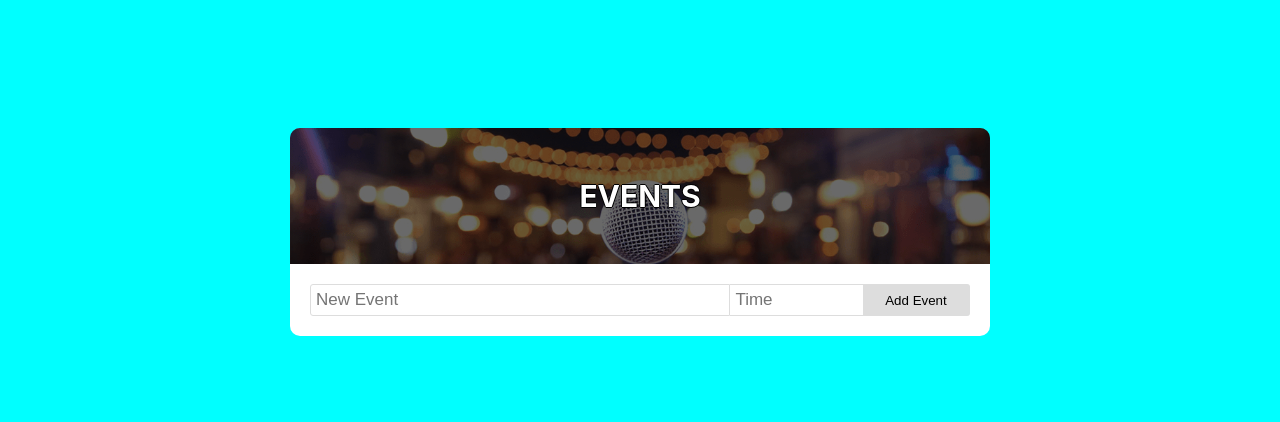
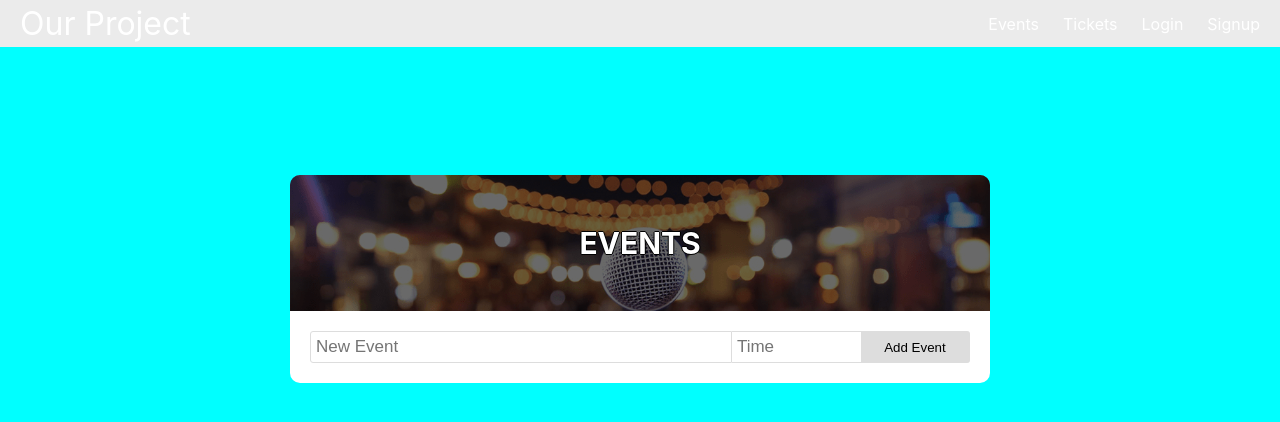
Before and after one commit to JakMcCarthy/EventsPage, a React (Create React App) app: page /login in a window 1280 px wide. Shown: the top 422 px of the page. Built offline with nearby package versions, Linux system fonts and the light colour scheme.

Commit message:
started styling the header by creating the navbar.css and importing it. Also commented out the event.js temporarily because it was causing an error (we will fix that)

```diff
--- a/src/App.js
+++ b/src/App.js
@@ -1,10 +1,13 @@
 import React from 'react';
 import Main from './components/Main';
+import Navbar from "./components/Header/Navbar";
+
 import { GlobalProvider } from './context/GlobalState';
 
 function App() {
   return (
     <GlobalProvider>
+      <Navbar />
       <Main />
     </GlobalProvider>
   );
--- a/src/components/Event/Event.js
+++ b/src/components/Event/Event.js
@@ -1,27 +1,27 @@
-import React, {useContext} from 'react';
-import { GlobalContext } from '../../context/GlobalState';
+// import React, { useContext } from 'react';
+// import { GlobalContext } from '../../context/GlobalState';
+// import EventDetails from '../EventDetails/EventDetails.js';
 
-const Event = ({ item }) => {
-    const { deleteEvent } = useContext(GlobalContext);
+// const Event = ({ item }) => {
+//     const { deleteEvent } = useContext(GlobalContext);
 
-    // modal for event details
-    const toggleModal = (item, i) => {
-        setCurrentEvent({ ...item, index: i });
-        setIsModalOpen(!isModalOpen);
-      };
 
-    // event list view
-    return (
-        <li onClick={() => toggleModal(item, i)}>
-            {isModalOpen && (
-                <EventDetails onClose={toggleModal} currentEvent={currentEvent} />
-            )}
-            <span className="Category">{item.category}</span>
-            <span className="Event">{item.event}</span>
-            <span className="Time">{item.time}</span>
-            <span className="Action" onClick={() => deleteEvent(item.id)}>&#10007;</span>
-        </li>
-    );
-}
+//     const toggleModal = (item, i) => {
+//         setCurrentEvent({ ...item, index: i });
+//         setIsModalOpen(!isModalOpen);
+//     };
 
-export default Event;
+//     return (
+
+//         <li onClick={() => toggleModal(item, i)}>
+//             {isModalOpen ? <EventDetails onClose={toggleModal} currentEvent={currentEvent} /> : <div></div>}
+//             <span className="Category">{item.category}</span>
+//             <span className="Event">{item.event}</span>
+//             <span className="Time">{item.time}</span>
+//             <span className="Action" onClick={() => deleteEvent(item.id)}>&#10007;</span>
+//         </li>
+//     );
+// }
+
+
+// export default Event;
--- /dev/null
+++ b/src/components/Header/navbar.css
@@ -0,0 +1,49 @@
+* {
+    box-sizing: border-box;
+
+ }
+
+ body {
+    margin: 0;
+ }
+
+
+ .nav {
+    background-color: rgb(235, 235, 235);
+    color:white;
+    display: flex;
+    justify-content: space-between;
+    align-items: center;
+    gap: 2rem;
+    padding: 0 1rem;
+ }
+
+ .site-title {
+    font-size: 2rem;
+ }
+
+ .nav ul {
+    padding: 0;
+    margin: 0;
+    list-style: none;
+    display: flex;
+    gap: 1rem;
+
+ }
+
+ .nav a {
+    color: inherit;
+    text-decoration: none;
+    height: 100%;
+    display: flex;
+    align-items: center;
+    padding: .25rem;
+ }
+
+ .nav li.active {
+    background-color: rgb(80, 12, 107) ;
+ }
+
+ .nav li.hover {
+    background-color: rgb(148, 47, 47);
+    }
--- a/src/components/Main.js
+++ b/src/components/Main.js
@@ -1,6 +1,6 @@
 import React, {useState, useContext} from "react";
 import './Main.css';
-import Event from './Event/Event';
+//import Event from './Event/Event';
 import { GlobalContext } from '../context/GlobalState';
 
 const Main = () => {
@@ -35,7 +35,7 @@ const Main = () => {
         </div>
         <div className="Body">
             <ul className="Events">
-                {events.map(item => (<Event key={item.id} item={item} />))}
+                {/* {events.map(item => (<Event key={item.id} item={item} />))} */}
             </ul>
             <div className="AddEvent">
                 <form onSubmit={onSubmit}>
--- a/src/index.js
+++ b/src/index.js
@@ -1,6 +1,7 @@
 import React from 'react';
 import ReactDOM from 'react-dom/client';
 import './index.css';
+import './components/Header/navbar.css';
 import App from './App';
 import reportWebVitals from './reportWebVitals';
 
```
